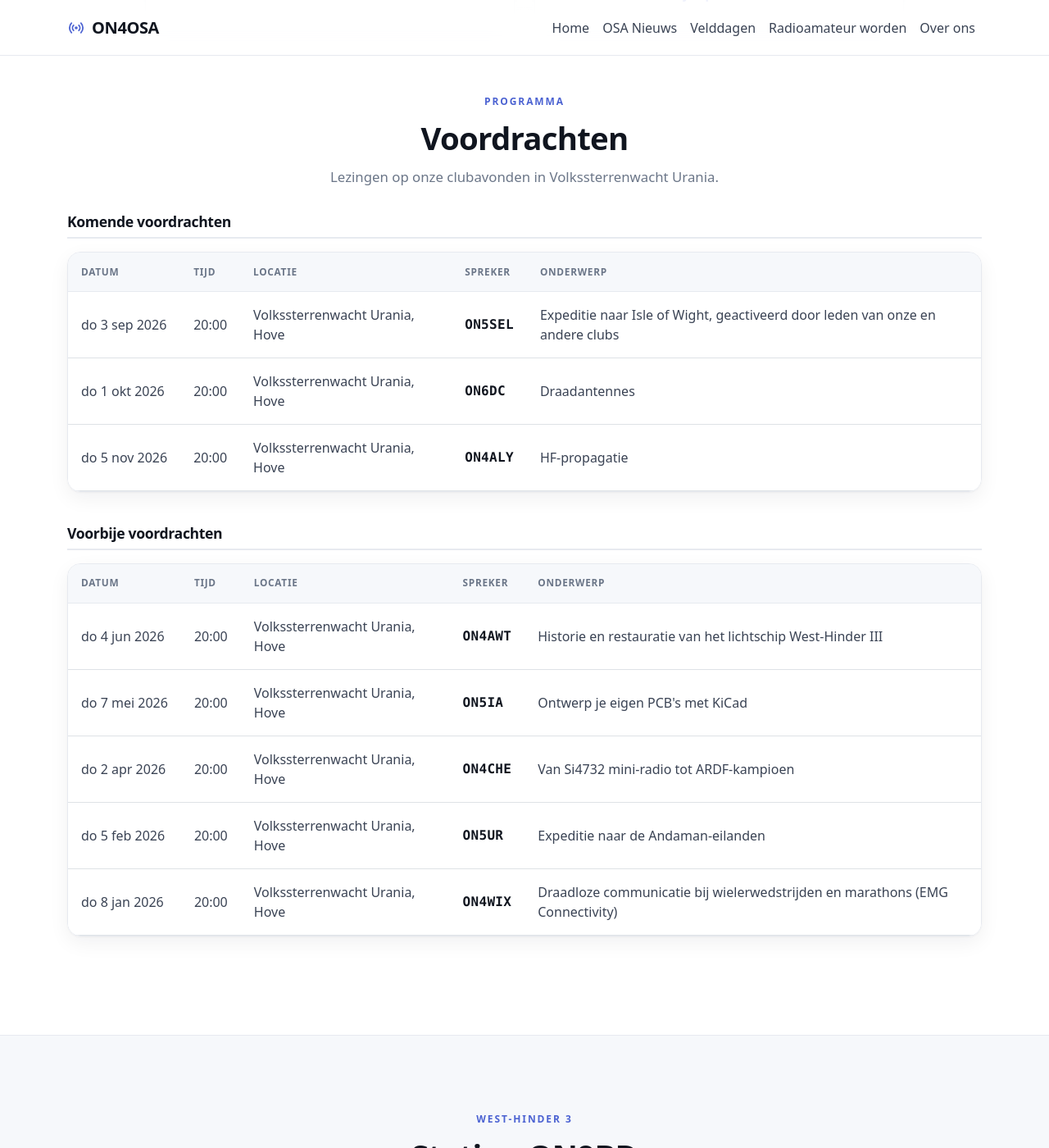
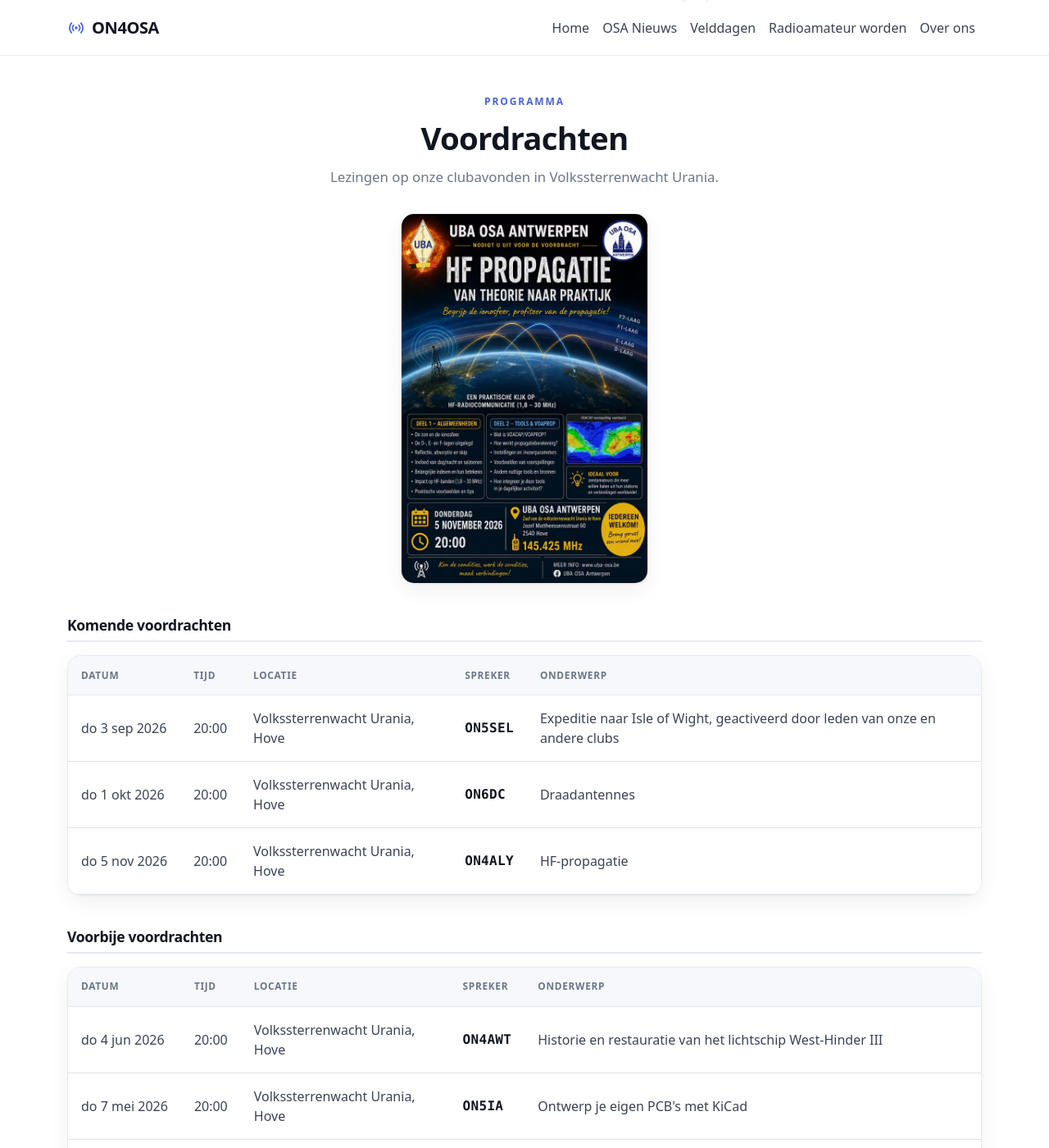
Before and after one commit to ON4OSA/on4osa.github.io, a Jekyll site: the page built from index.md, in a window 1280 px wide and 1400 px high, scrolled down 1331 px. Shown: the whole window at 82% size. Built offline with Jekyll 4.4.1, drawn with Linux system fonts in a browser that asks for light colours.

Commit message:
added affiche modal voor voordrachten

```diff
--- a/_layouts/home.html
+++ b/_layouts/home.html
@@ -80,6 +80,41 @@
       <span class="section-kicker">Programma</span>
       <h3 class="section-title" id="voordrachten">Voordrachten</h3>
       <p class="section-sub">Lezingen op onze clubavonden in Volkssterrenwacht Urania.</p>
+    </div>
+
+    {%- comment -%}
+      Affiche for the next voordracht. The thumbnail opens the full-resolution
+      poster in a Bootstrap modal.
+    {%- endcomment -%}
+    <div class="poster-wrap">
+      <button type="button" class="poster-thumb" data-bs-toggle="modal" data-bs-target="#afficheModal"
+              aria-label="Bekijk de affiche op ware grootte">
+        <picture>
+          <source srcset="{{ '/assets/img/voordrachten/affiche-hf-propagatie-thumb.avif' | relative_url }}" type="image/avif">
+          <source srcset="{{ '/assets/img/voordrachten/affiche-hf-propagatie-thumb.webp' | relative_url }}" type="image/webp">
+          <img src="{{ '/assets/img/voordrachten/affiche-hf-propagatie-thumb.jpg' | relative_url }}"
+               alt="Affiche voordracht HF-propagatie door ON4ALY op 5 november 2026"
+               width="640" height="960" loading="lazy" decoding="async">
+        </picture>
+      </button>
+    </div>
+
+    <div class="modal fade poster-modal" id="afficheModal" tabindex="-1"
+         aria-labelledby="afficheModalLabel" aria-hidden="true">
+      <div class="modal-dialog modal-dialog-centered modal-lg">
+        <div class="modal-content">
+          <h4 class="visually-hidden" id="afficheModalLabel">Affiche voordracht HF-propagatie</h4>
+          <button type="button" class="btn-close btn-close-white poster-close"
+                  data-bs-dismiss="modal" aria-label="Sluiten"></button>
+          <picture>
+            <source srcset="{{ '/assets/img/voordrachten/affiche-hf-propagatie.avif' | relative_url }}" type="image/avif">
+            <source srcset="{{ '/assets/img/voordrachten/affiche-hf-propagatie.webp' | relative_url }}" type="image/webp">
+            <img src="{{ '/assets/img/voordrachten/affiche-hf-propagatie.jpg' | relative_url }}"
+                 alt="Affiche voordracht HF-propagatie door ON4ALY op 5 november 2026"
+                 width="1024" height="1536" loading="lazy" decoding="async">
+          </picture>
+        </div>
+      </div>
     </div>
 
     {%- comment -%} Split automatically on the build date (site.time). {%- endcomment -%}
--- a/assets/css/main.css
+++ b/assets/css/main.css
@@ -486,6 +486,52 @@
   /* "door" regular, callsign bold via .callsign. */
   .vd-table tbody td[data-label="Spreker"]::before { content: "door"; }
 }
+/* ---------- Affiche thumbnail + lightbox ---------- */
+.poster-wrap { display: flex; justify-content: center; margin-bottom: 2.5rem; }
+.poster-thumb {
+  /* a button, so reset the UA chrome and let the image be the whole control */
+  padding: 0;
+  border: 1px solid var(--osa-line);
+  border-radius: var(--osa-radius);
+  background: none;
+  overflow: hidden;
+  line-height: 0;
+  cursor: zoom-in;
+  box-shadow: var(--osa-shadow);
+  transition: transform .2s ease, box-shadow .2s ease;
+}
+.poster-thumb:hover { transform: translateY(-3px); box-shadow: var(--osa-shadow-lg); }
+.poster-thumb:focus-visible { outline: 3px solid var(--osa-accent); outline-offset: 3px; }
+.poster-thumb img { display: block; width: 300px; height: auto; }
+
+/* Lightbox: the poster itself is the dialog — no panel, no padding. */
+.poster-modal .modal-content {
+  position: relative;
+  background: none;
+  border: 0;
+}
+.poster-modal img {
+  display: block;
+  width: 100%;
+  height: auto;
+  max-height: 88vh;
+  object-fit: contain;
+  margin: 0 auto;
+  border-radius: 10px;
+}
+.poster-close {
+  position: absolute;
+  top: .5rem;
+  right: .5rem;
+  z-index: 2;
+  padding: .6rem;
+  border-radius: 50%;
+  background-color: rgba(11, 16, 32, .65);
+  /* keep the white glyph legible over whatever the poster shows underneath */
+  opacity: 1;
+}
+.poster-close:hover { background-color: rgba(11, 16, 32, .85); }
+
 .lezingen-head { margin-top: 4.5rem; margin-bottom: 2rem; }
 .vd-subhead {
   font-size: 1.1rem;
```
Also changed, not shown: assets/img/voordrachten/affiche-hf-propagatie-thumb.avif (added), assets/img/voordrachten/affiche-hf-propagatie-thumb.jpg (added), assets/img/voordrachten/affiche-hf-propagatie-thumb.webp (added), assets/img/voordrachten/affiche-hf-propagatie.avif (added), assets/img/voordrachten/affiche-hf-propagatie.jpg (added), assets/img/voordrachten/affiche-hf-propagatie.webp (added).
